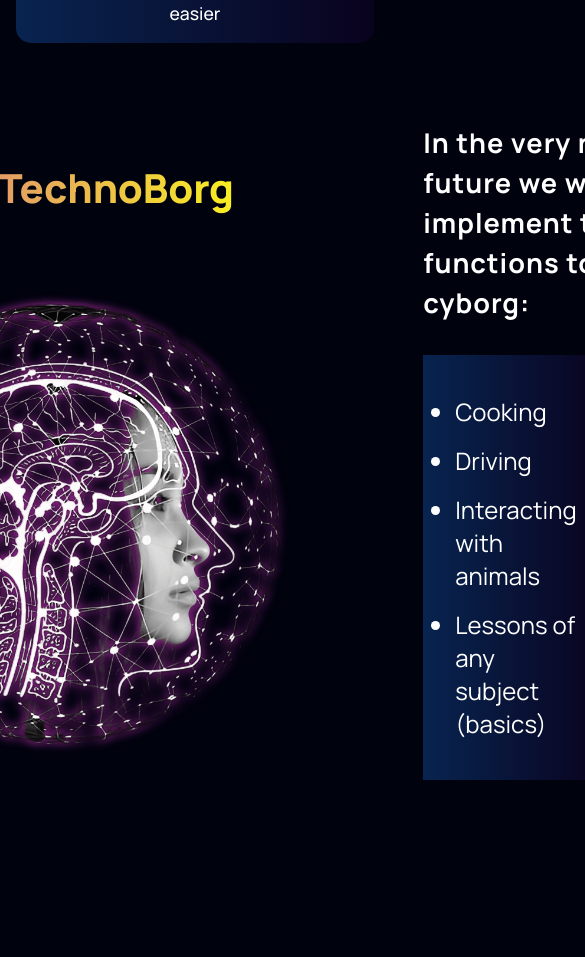
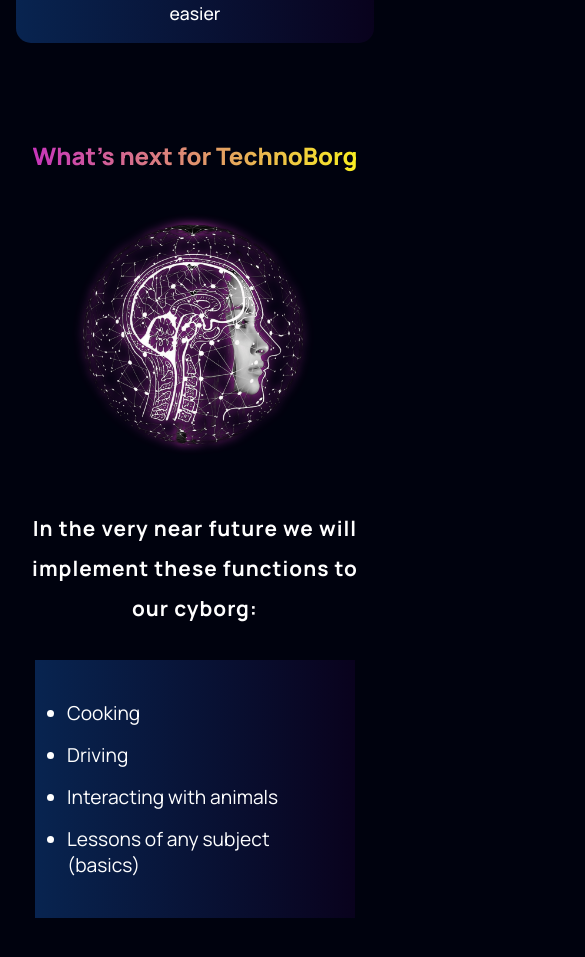
Before and after one commit to LucianoWeb/Technoborg, a React (Vite) app: page / in a window 390 px wide. Shown: the part 2445-3402 px from the top of the page, 585 px wide, since content can reach past the window. Before the commit the page ends 3257 px from the top, so only its background shows below. Built offline with nearby package versions, Linux system fonts and the light colour scheme.

Commit message:
finished future

```diff
--- a/src/components/future/Future.jsx
+++ b/src/components/future/Future.jsx
@@ -6,7 +6,7 @@
     return (
         <div className="future-container" id="future">
             <div className='future-title'>
-                <h4 className='gradient-text'>Whats next for TechnoBorg</h4>
+                <h4 className='gradient-text'>What's next for TechnoBorg</h4>
                 <img src={future} alt="future" />
 
             </div>
--- a/src/components/future/Future.scss
+++ b/src/components/future/Future.scss
@@ -5,36 +5,67 @@
     display: flex;
     align-items: center;
     justify-content: center;
+    @media (max-width:1080px) {
+        padding: 1rem;
+        flex-direction: column;
+    }
     .future-title{
         display: flex;
         flex-direction: column;
         align-items: flex-start;
         gap: 5rem;
+        @media (max-width:1080px) {
+            gap: 3rem;
+            align-items: center;
+        }
         h4{
             font-size: 2.5rem;
             font-weight: 900;
+            @media (max-width:1080px) {
+               font-size: 1.5rem;
+
+            }
         }
         img{
-            height: 30rem;
+
+            height: 25rem;
             filter: drop-shadow(0 0 5px v.$primary);
+            @media (max-width:1080px) {
+               height: 15rem;
+            }
 
         }
     }
     .future-list{
+        margin-top: 3rem;
+
         h5{
             font-size: 1.7rem;
             color: white;
             line-height: 2.5rem;
             letter-spacing: 1px;
+            @media (max-width:1080px) {
+                font-size: 1.3rem;
+                text-align: center;
+            }
         }
         ul{
             background:v.$gradient-bg;
             padding: 2rem;
             margin: 2rem 5rem 2rem 0;
+            width: 40rem;
+            @media (max-width:1080px) {
+                margin: 1rem;
+                width: 20rem;
+              margin: 2rem auto;
+            }
             li{
                 color: white;
                 padding: .5rem 0;
                 font-size: 1.5rem;
+                @media (max-width:1080px) {
+                   font-size: 1.2rem;
+                }
             }
         }
     }
```
